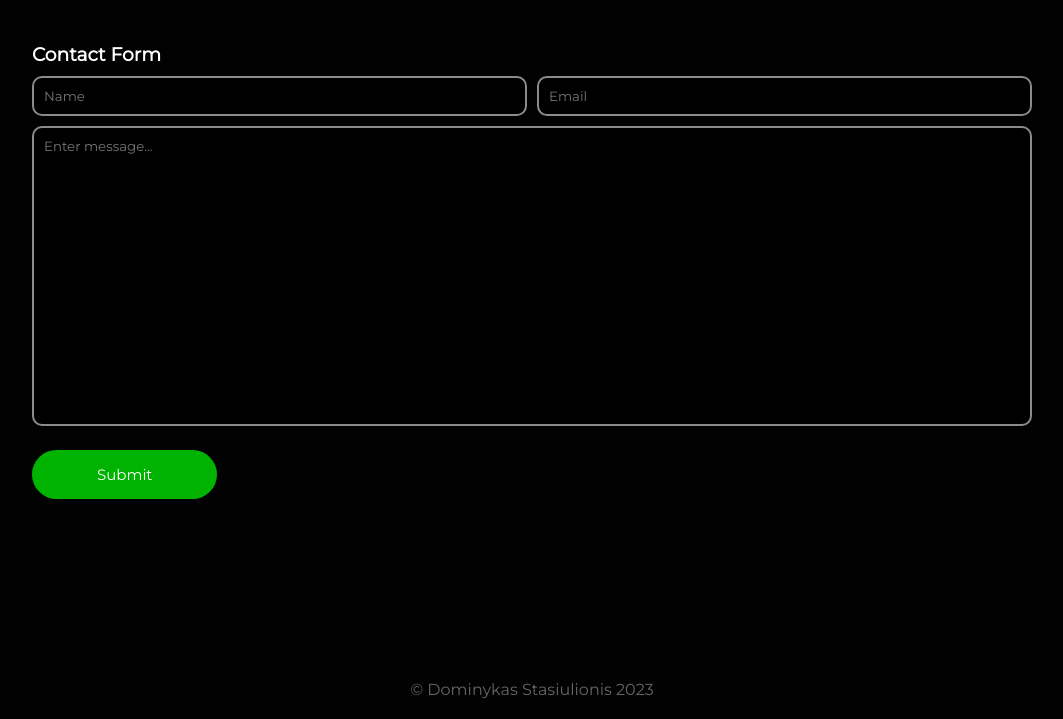
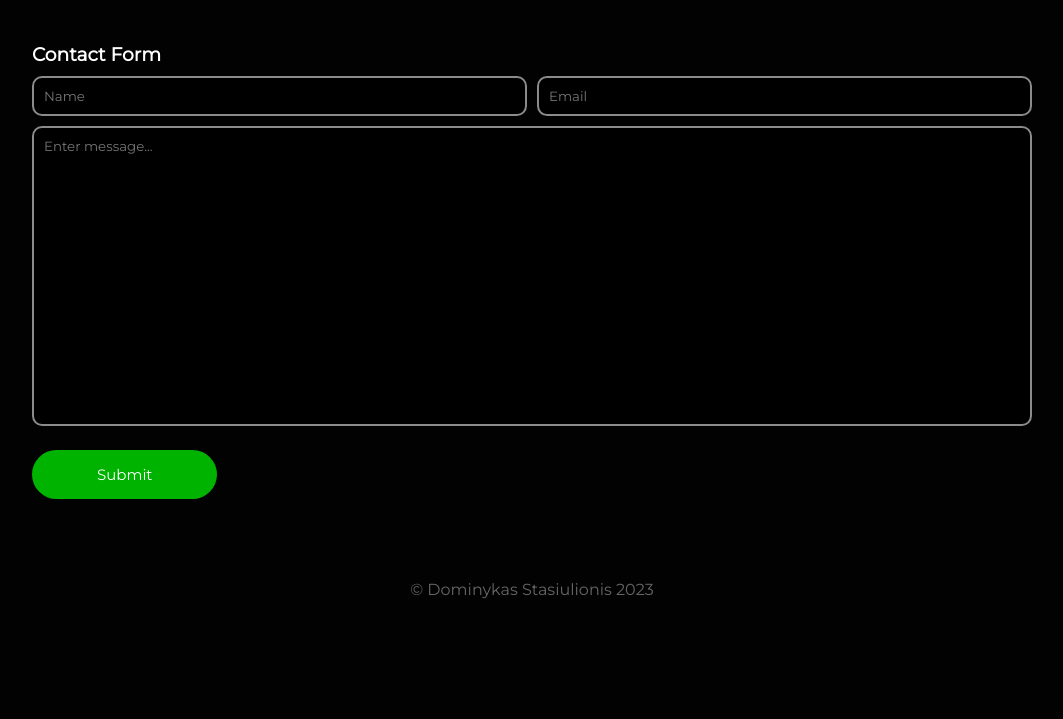
Before and after one commit to domstasiulionis/Personal-Portfolio-V2, a plain HTML site: page index.html in a window 1280 px wide. Shown: the part 3246-3965 px from the top of the page, without its empty margins (108-1171 px from the left). After the commit the page ends 3865 px from the top, so only its background shows below. Drawn offline with Linux system fonts and the light colour scheme.

Commit message:
changed styling of copyright text

```diff
--- a/styles/style.scss
+++ b/styles/style.scss
@@ -695,7 +695,7 @@ body {
 
 .copyright {
   width: 100%;
-  margin-top: 120px;
+  margin-top: 20px;
   padding-bottom: 20px;
   display: flex;
   align-items: center;
```
Also changed, not shown: styles/style.css, 1 other file.
